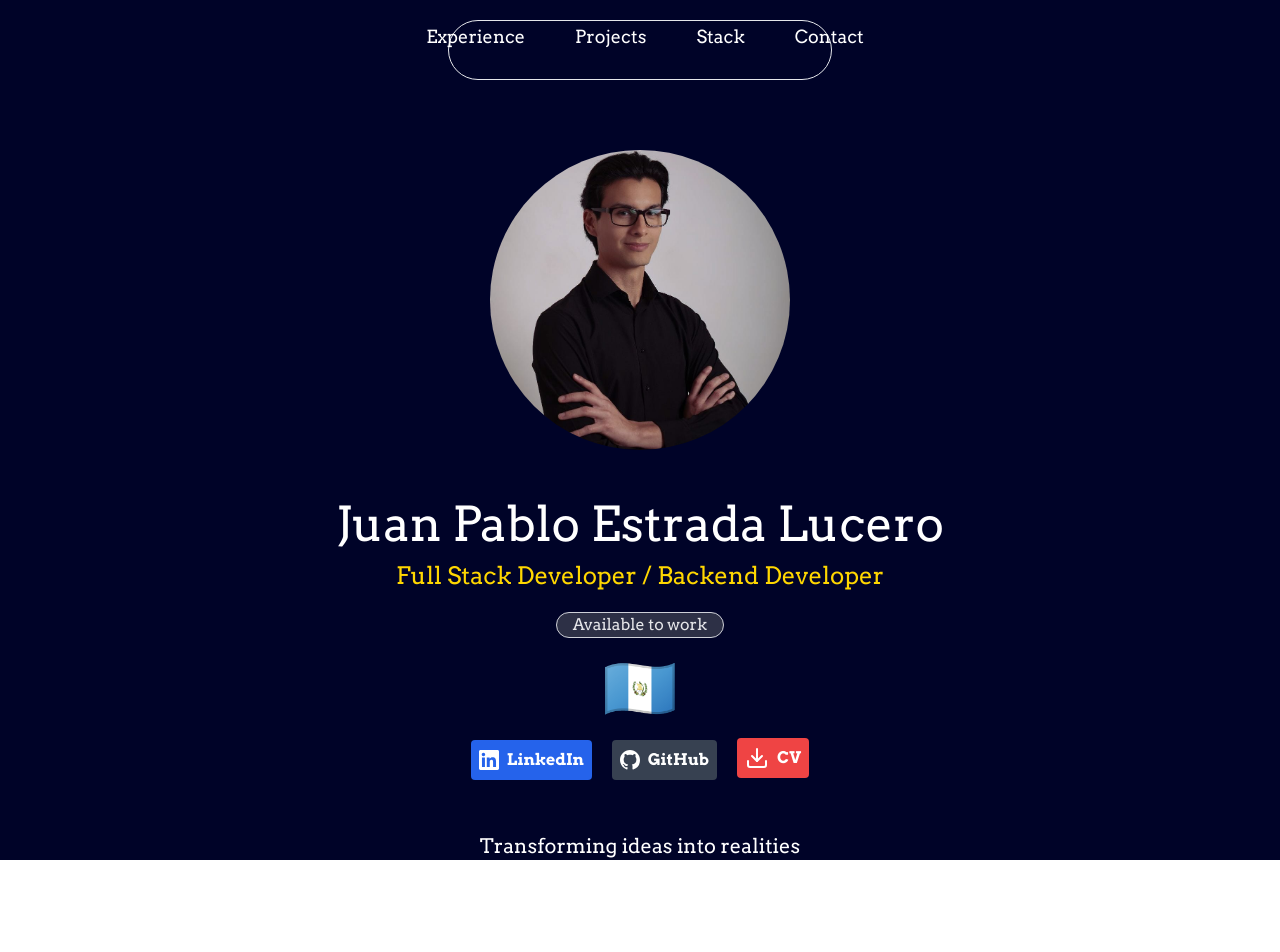
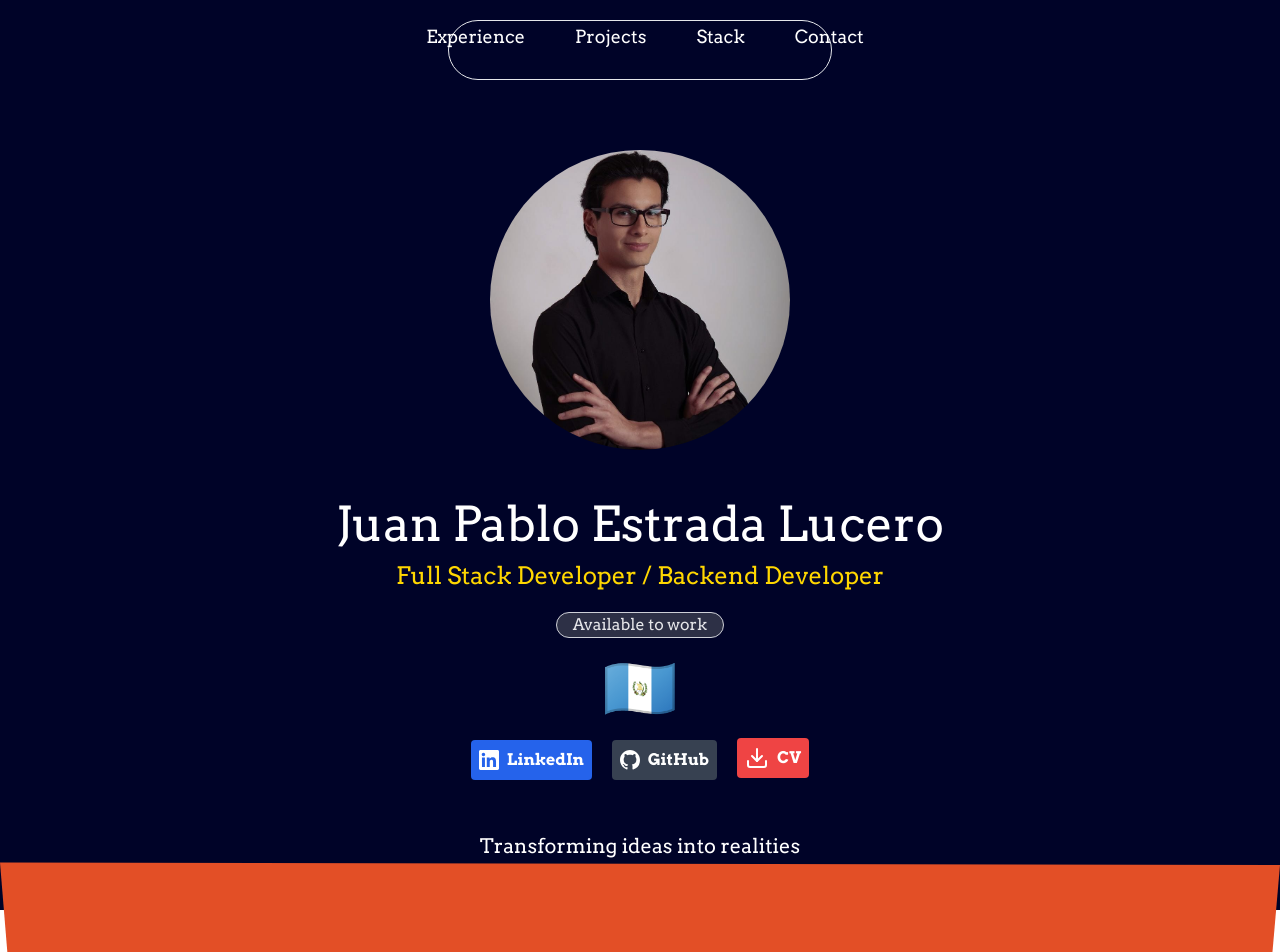
Before and after one commit to jp1593/Portfolio, a React (Create React App) app: page / in a window 1280 px wide. Shown: the top 952 px of the page. Before the commit the page ends 860 px from the top, so only its background shows below. Built offline with nearby package versions, Linux system fonts and the light colour scheme.

Commit message:
Added css for stack component

```diff
--- a/src/App.js
+++ b/src/App.js
@@ -1,5 +1,6 @@
 import Header from "../src/components/Header";
 import Owner from "../src/components/Owner";
+import Stack from "../src/components/Stack"
 import "./App.css";
 
 function App() {
@@ -7,6 +8,7 @@ function App() {
     <div className="rgb-background arvo-regular">
       <Header />
       <Owner />
+      <Stack />
     </div>
   );
 }
--- /dev/null
+++ b/src/components/Stack.css
@@ -0,0 +1,3 @@
+.logos-slide{
+    height: 50px;
+}
--- a/src/components/Stack.jsx
+++ b/src/components/Stack.jsx
@@ -1,7 +1,7 @@
 import "./Stack.css";
 import HTML from "../assets/html-1.svg"
 import CSS from "../assets/css-3.svg"
-import React from "../assets/React Logo.svg"
+import React from "../assets/React-Logo.svg"
 import Python from "../assets/python-svgrepo-com.svg"
 import JS from "../assets/logo-javascript.svg"
 import MYSQL from "../assets/mysql-ar21.svg"
```
